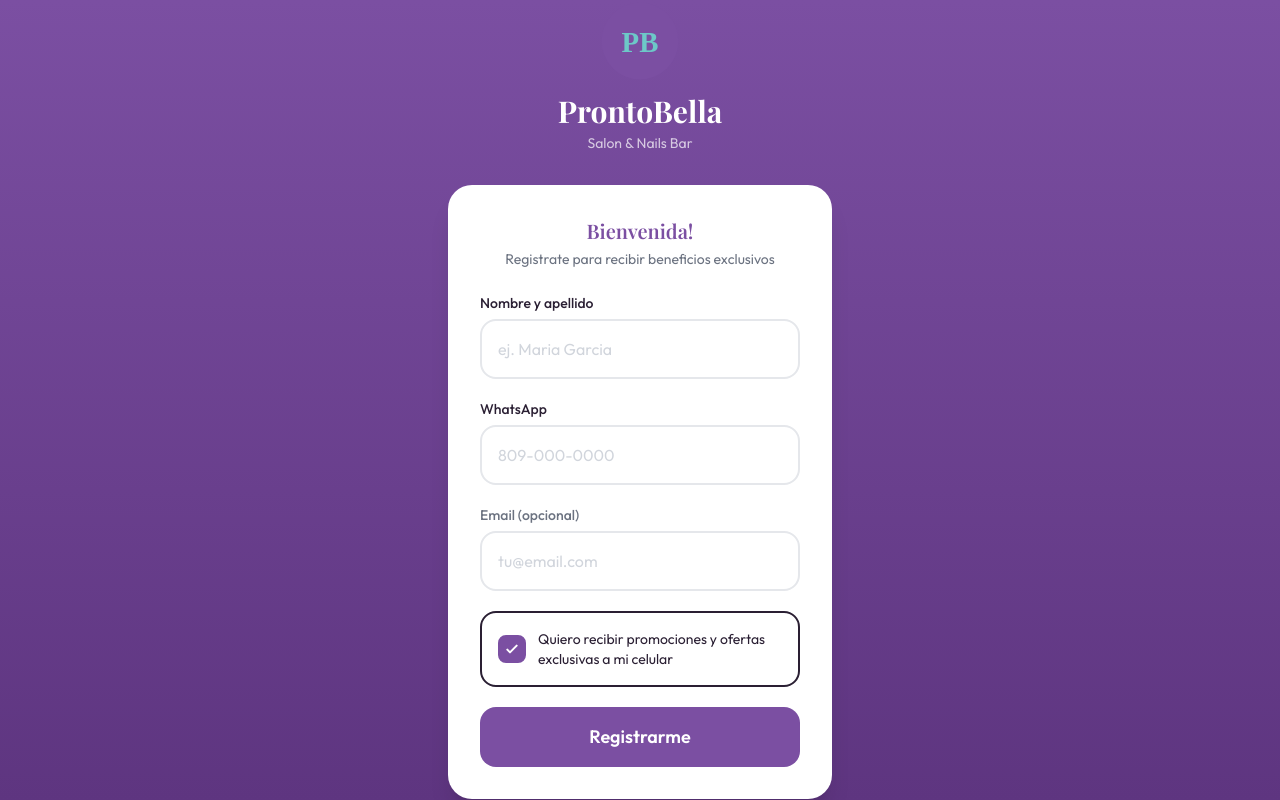
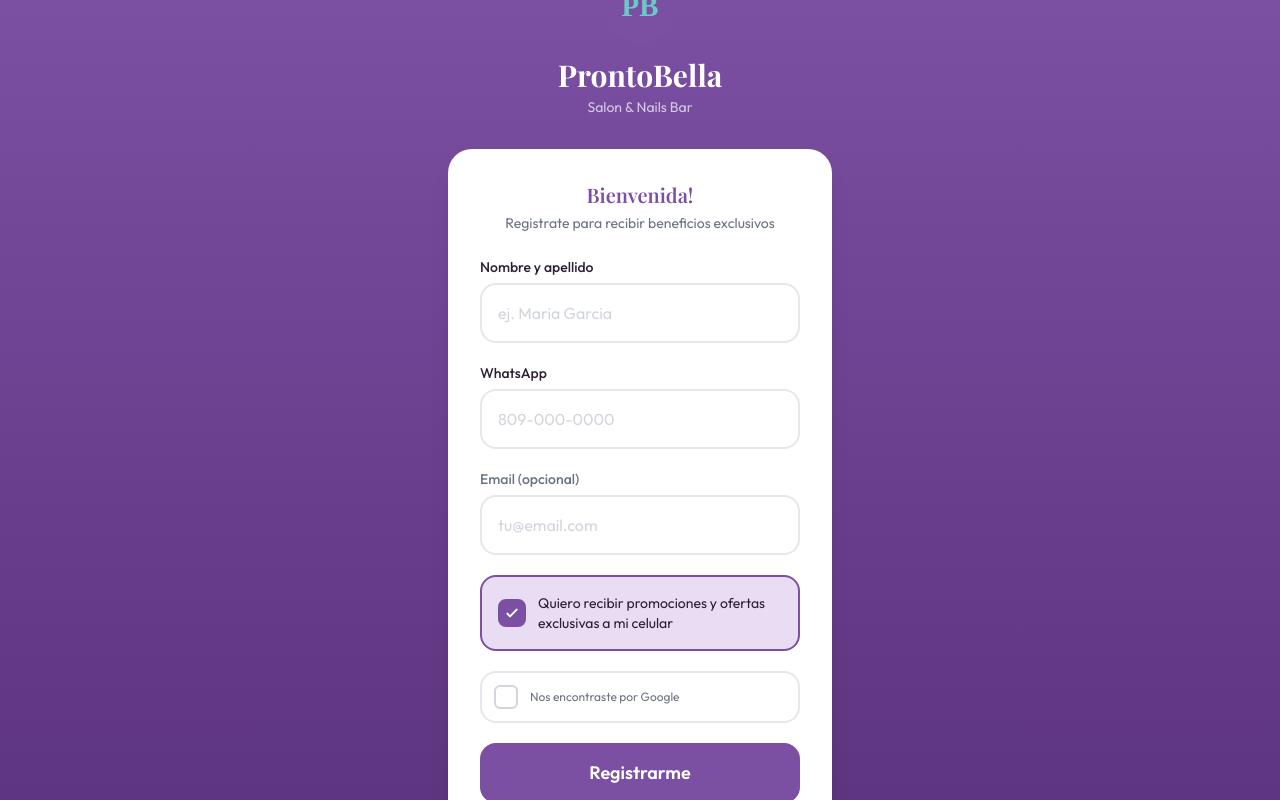
Before and after one commit to luisjdiazz/prontobella-crm, a React (Vite) app in the folder frontend/: page /checkin in a window 1280 px wide. Built offline with nearby package versions, Linux system fonts and the light colour scheme; no server answers.

Commit message:
Fix Google tracking, add Google checkbox to check-in, add delete client button

```diff
--- a/frontend/src/pages/CheckIn.jsx
+++ b/frontend/src/pages/CheckIn.jsx
@@ -7,6 +7,7 @@ export default function CheckIn() {
   const [phone, setPhone] = useState('');
   const [email, setEmail] = useState('');
   const [acceptsPromos, setAcceptsPromos] = useState(true);
+  const [fromGoogle, setFromGoogle] = useState(false);
   const [error, setError] = useState('');
   const [loading, setLoading] = useState(false);
   const [result, setResult] = useState(null);
@@ -20,7 +21,11 @@ export default function CheckIn() {
     setLoading(true);
     setError('');
     try {
-      const data = await api.post('/checkin', { name, phone, email, accepts_promos: acceptsPromos });
+      const data = await api.post('/checkin', {
+        name, phone, email,
+        accepts_promos: acceptsPromos,
+        from_google: fromGoogle,
+      });
       setResult(data);
       setStep('success');
     } catch (err) {
@@ -118,8 +123,8 @@ export default function CheckIn() {
           <button
             type="button"
             onClick={() => setAcceptsPromos(!acceptsPromos)}
-            className="flex items-center gap-3 p-4 rounded-2xl border-2 transition-colors text-left active:scale-[0.98]
-              ${acceptsPromos ? 'border-primary bg-primary-soft' : 'border-gray-200 bg-white'}"
+            className={`flex items-center gap-3 p-4 rounded-2xl border-2 transition-colors text-left active:scale-[0.98]
+              ${acceptsPromos ? 'border-primary bg-primary-soft' : 'border-gray-200 bg-white'}`}
           >
             <div className={`w-7 h-7 rounded-lg border-2 flex items-center justify-center shrink-0 transition-colors
               ${acceptsPromos ? 'bg-primary border-primary' : 'border-gray-300 bg-white'}`}>
@@ -131,6 +136,26 @@ export default function CheckIn() {
             </div>
             <span className="text-sm text-text">
               Quiero recibir promociones y ofertas exclusivas a mi celular
+            </span>
+          </button>
+
+          {/* Google checkbox */}
+          <button
+            type="button"
+            onClick={() => setFromGoogle(!fromGoogle)}
+            className={`flex items-center gap-3 p-3 rounded-2xl border-2 transition-colors text-left active:scale-[0.98]
+              ${fromGoogle ? 'border-primary bg-primary-soft' : 'border-gray-200 bg-white'}`}
+          >
+            <div className={`w-6 h-6 rounded-md border-2 flex items-center justify-center shrink-0 transition-colors
+              ${fromGoogle ? 'bg-primary border-primary' : 'border-gray-300 bg-white'}`}>
+              {fromGoogle && (
+                <svg className="w-3.5 h-3.5 text-white" fill="none" viewBox="0 0 24 24" stroke="currentColor" strokeWidth={3}>
+                  <path strokeLinecap="round" strokeLinejoin="round" d="M5 13l4 4L19 7" />
+                </svg>
+              )}
+            </div>
+            <span className="text-xs text-text-light">
+              Nos encontraste por Google
             </span>
           </button>
 
--- a/frontend/src/pages/cashier/CashierHome.jsx
+++ b/frontend/src/pages/cashier/CashierHome.jsx
@@ -84,7 +84,7 @@ export default function CashierHome() {
       const visit = await api.post('/visits', { client_id: client.id, created_by: 'cashier' });
       setCurrentVisit(visit);
       // Ask Google question for first-time clients
-      if (!client.visit_count || client.visit_count === 0) {
+      if (!client.visit_count || parseInt(client.visit_count) === 0) {
         setShowGoogleQuestion(true);
       } else {
         setShowProcedureModal(true);
--- a/frontend/src/pages/dashboard/ClientDetail.jsx
+++ b/frontend/src/pages/dashboard/ClientDetail.jsx
@@ -1,5 +1,7 @@
+import { useState } from 'react';
 import { useParams, useNavigate } from 'react-router-dom';
 import { useFetch } from '../../hooks/useFetch';
+import { api } from '../../api/client';
 import Card from '../../components/ui/Card';
 import Badge from '../../components/ui/Badge';
 import Button from '../../components/ui/Button';
@@ -18,6 +20,19 @@ export default function ClientDetail() {
   const { data: client, loading } = useFetch(`/clients/${id}`);
   const { data: visits, loading: loadingVisits } = useFetch(`/visits?client_id=${id}`);
   const { data: procedures, loading: loadingProcs } = useFetch(`/procedures?client_id=${id}`);
+  const [deleting, setDeleting] = useState(false);
+  const [confirmDelete, setConfirmDelete] = useState(false);
+
+  const handleDelete = async () => {
+    setDeleting(true);
+    try {
+      await api.del(`/clients/${id}`);
+      navigate('/dashboard/clientes');
+    } catch {
+      setDeleting(false);
+      setConfirmDelete(false);
+    }
+  };
 
   if (loading) {
     return <div className="flex justify-center py-12"><Spinner size="lg" /></div>;
@@ -123,6 +138,30 @@ export default function ClientDetail() {
           )}
         </Card>
       </div>
+
+      {/* Delete */}
+      <Card className="!border-red-100">
+        {!confirmDelete ? (
+          <button
+            onClick={() => setConfirmDelete(true)}
+            className="text-sm text-danger hover:underline"
+          >
+            Eliminar cliente
+          </button>
+        ) : (
+          <div>
+            <p className="text-sm text-text mb-3">Segura que quieres eliminar a {client.name}? Se borraran todas sus visitas y datos.</p>
+            <div className="flex gap-2">
+              <Button variant="ghost" onClick={() => setConfirmDelete(false)} className="flex-1">
+                Cancelar
+              </Button>
+              <Button variant="danger" onClick={handleDelete} disabled={deleting} className="flex-1">
+                {deleting ? 'Eliminando...' : 'Si, eliminar'}
+              </Button>
+            </div>
+          </div>
+        )}
+      </Card>
     </div>
   );
 }
```
Also changed, not shown: 1 other file (tests, documents, lock files or other folders).
